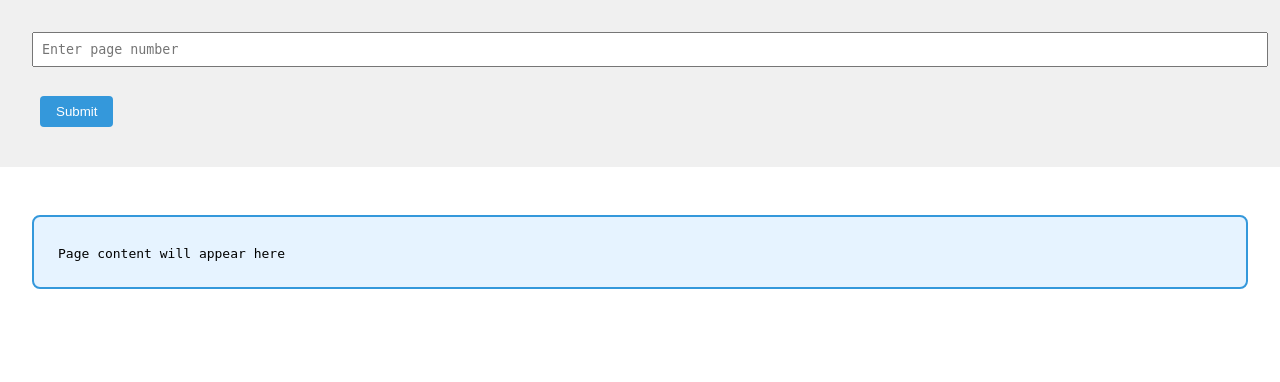
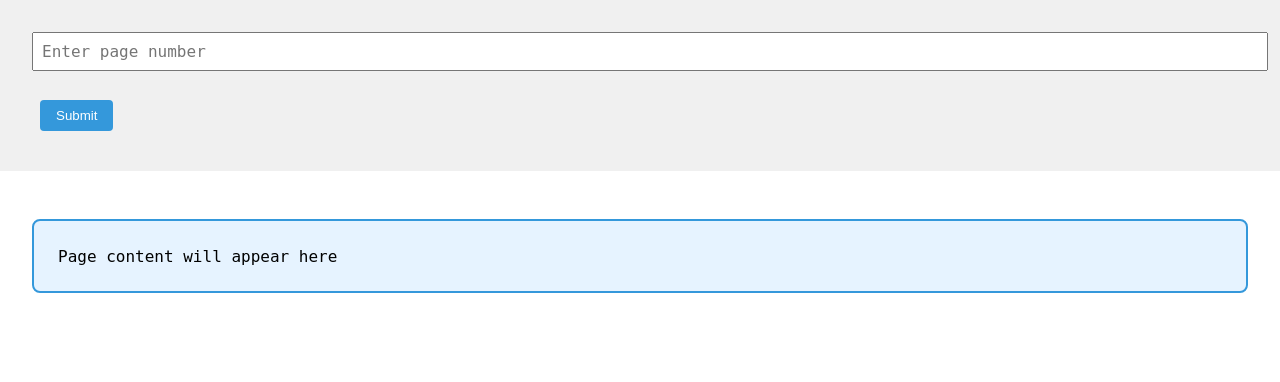
Before and after one commit to mshyshov/Omniscience, a FastAPI app: page /page in a window 1280 px wide. Shown: the part 54-436 px from the top of the page. Run offline with FastAPI, Linux system fonts and the light colour scheme.

Commit message:
Changed monospace elements to a larger font

```diff
--- a/templates/base.html
+++ b/templates/base.html
@@ -42,6 +42,7 @@
             padding: 0.5rem;
             margin-bottom: 1rem;
             font-family: monospace;
+            font-size: large;
         }
 
         .copy-box {
@@ -92,6 +93,7 @@
 
         span {
             font-family: monospace;
+            font-size: large;
         }
 
 
```
